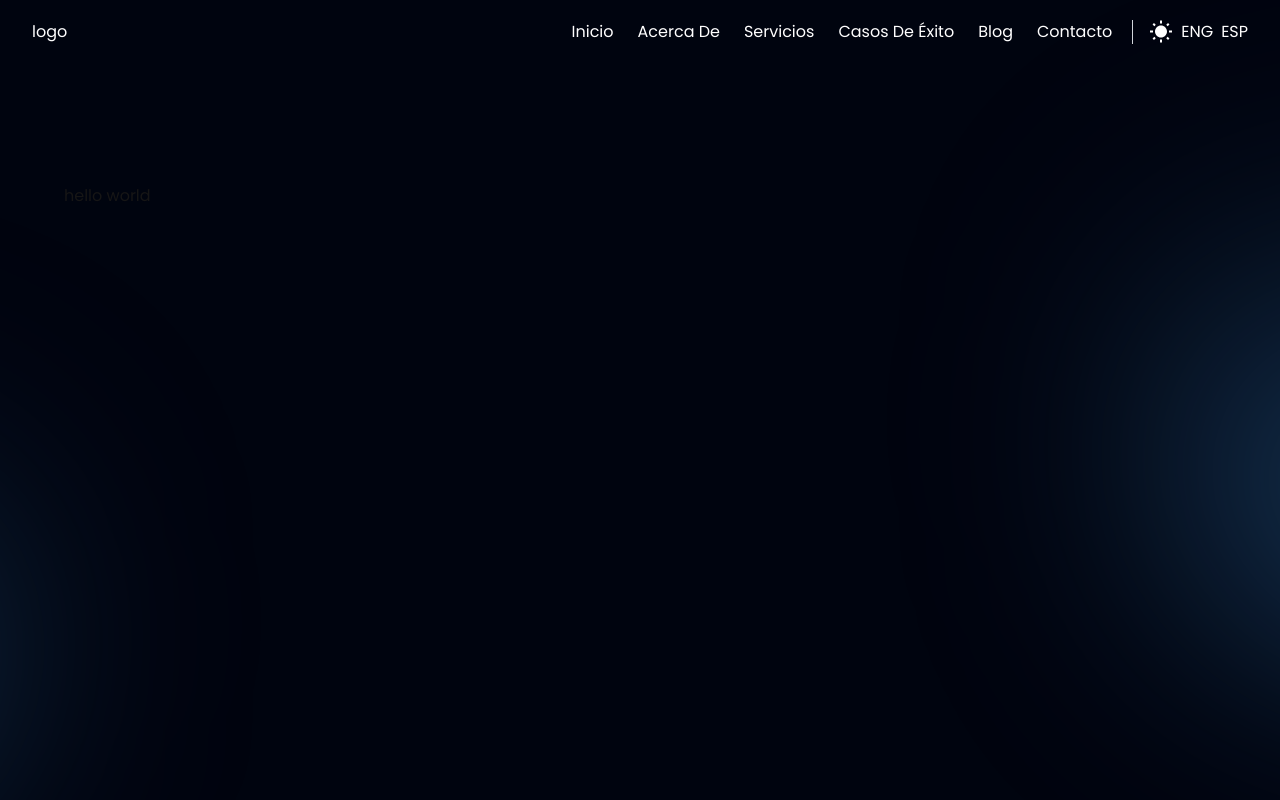
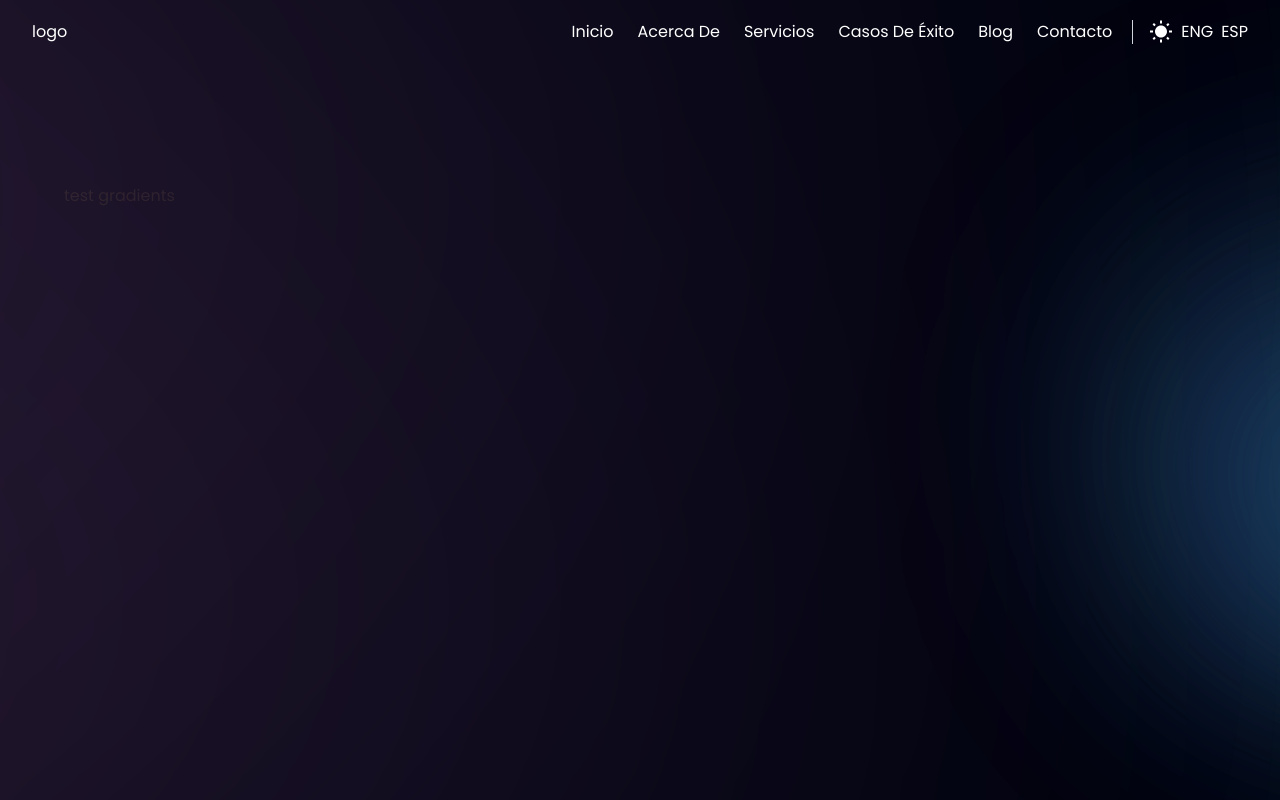
Before and after one commit to bryansanudo/gba, a React (Vite) app: page / in a window 1280 px wide. Shown: the top 800 px of the page. Built offline with nearby package versions, Linux system fonts and the light colour scheme.

Commit message:
test gradients

```diff
--- a/src/components/Home.jsx
+++ b/src/components/Home.jsx
@@ -3,7 +3,7 @@ import Section from "@/components/common/Section";
 const Home = () => {
   return (
     <Section>
-      <div className="h-screen">hello world</div>
+      <div className="h-screen">test gradients</div>
     </Section>
   );
 };
--- a/src/components/common/Section.jsx
+++ b/src/components/common/Section.jsx
@@ -9,7 +9,14 @@ const Section = ({ children, title, subtitle }) => {
       >
         <div className={`${styles.boxWidth} `}>
           <div className="md:absolute z-[0] w-[60%] h-[60%] -right-[50%] rounded-full blue__gradient bottom-40" />
-          <div className="absolute z-[0] w-[50%] h-[50%] -left-1/2 bottom-0 rounded-full blue__gradient" />
+          <div className="md:absolute z-[0] w-[60%] h-[60%] -right-[50%] rounded-full blue__gradient bottom-40" />
+          {/* <div className="absolute z-[0] w-[50%] h-[50%] -left-1/2 bottom-0 rounded-full blue__gradient" /> */}
+
+          {/* gradient start */}
+          <div className="absolute z-[3] -left-1/2 top-0 w-[50%] h-[50%] rounded-full pink__gradient" />
+          <div className="absolute z-[0] w-[50%] h-[50%] -left-1/2 bottom-0 rounded-full pink__gradient" />
+          {/* gradient end */}
+
           <div className="w-full flex justify-between items-center flex-col sm:mb-16 mb-6 relative z-[1]">
             <h2 className={`${styles.heading2} text-gradient mr-4`}>{title}</h2>
             <div className="w-full md:mt-0 mt-6">
```
